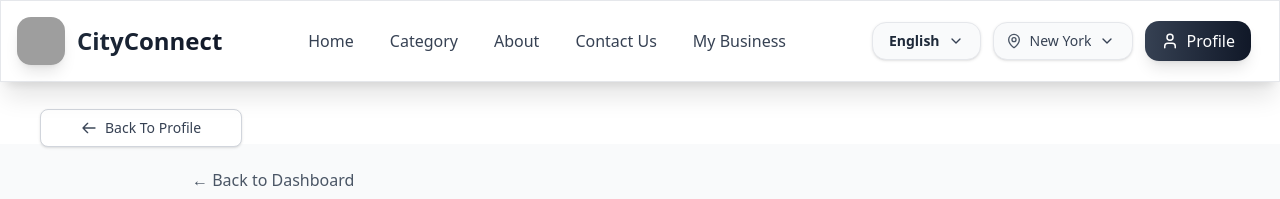
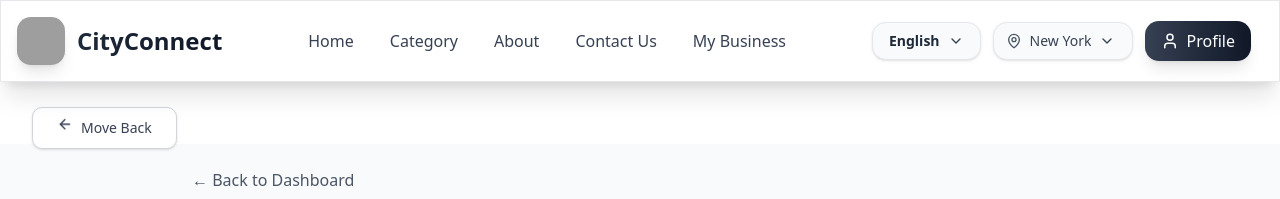
Before and after one commit to ChiragRathod25/CityConnect, a React (Vite) app in the folder Frontend/: page /user-profile/1 in a window 1280 px wide. Shown: the top 199 px of the page. Built offline with nearby package versions, Linux system fonts and the light colour scheme; grey boxes are pictures that could not be loaded.

Commit message:
adding move button

```diff
--- a/Frontend/src/Pages/Profile/Profile.jsx
+++ b/Frontend/src/Pages/Profile/Profile.jsx
@@ -1,5 +1,6 @@
 import BusinessmanProfileInfo from "@/components/businessmanProfile/ProfileInfo";
 import { Button } from "@/components/ui/Button";
+import MoveBackButton from "@/components/ui/MoveBackButton";
 import EditUserProfileInfo from "@/components/userProfile/EditProfileInfo";
 import { ArrowLeft } from "lucide-react";
 import { useParams, useLocation, useNavigate } from "react-router-dom";
@@ -81,25 +82,7 @@ const ProfilePage = () => {
       <div className="relative top-2 md:top-4 z-50">
         <div className="max-w-7xl mx-auto px-4 sm:px-6 lg:px-8">
           <div className="flex items-center justify-between h-16">
-            <button
-              onClick={handleBackToProfile}
-              className="inline-flex ml-2 items-center px-6 md:px-10 py-2 border border-gray-300 rounded-md shadow-sm text-sm font-medium text-gray-700 bg-white hover:bg-gray-100 hover:border-gray-400 focus:outline-none focus:ring-1  transition-colors duration-200"
-            >
-              <svg
-                className="w-4 animate-pulse h-4 mr-2"
-                fill="none"
-                stroke="currentColor"
-                viewBox="0 0 24 24"
-              >
-                <path
-                  strokeLinecap="round"
-                  strokeLinejoin="round"
-                  strokeWidth={2}
-                  d="M10 19l-7-7m0 0l7-7m-7 7h18"
-                />
-              </svg>
-              Back To Profile
-            </button>
+            <MoveBackButton onClick={handleBackToProfile} />
           </div>
         </div>
       </div>
--- a/Frontend/src/components/businessmanProfile/EditBusinessmanProfileInfo.jsx
+++ b/Frontend/src/components/businessmanProfile/EditBusinessmanProfileInfo.jsx
@@ -15,11 +15,13 @@ import {
   Shield,
   CheckCircle
 } from 'lucide-react';
+import { useNavigate } from 'react-router-dom';
+import MoveBackButton from '../ui/MoveBackButton';
 
 const EditBusinessmanProfileNavigation = () => {
   const [isVisible, setIsVisible] = useState(false);
   const [hoveredItem, setHoveredItem] = useState(null);
-
+  const navigate = useNavigate();
   useEffect(() => {
     setIsVisible(true);
   }, []);
@@ -126,6 +128,10 @@ const EditBusinessmanProfileNavigation = () => {
     }
   ];
 
+  const handleMoveBackTo  = ()  => {
+    navigate('/businessman-profile/profile-info');
+  }
+
   const handleNavigation = (editType) => {
     // Navigate to the current route with query parameter
     const currentUrl = window.location.pathname;
@@ -160,8 +166,10 @@ const EditBusinessmanProfileNavigation = () => {
         </div>
       </div>
 
-      <div className="relative z-10 max-w-4xl mx-auto px-3 sm:px-4 lg:px-8 py-4 sm:py-6 lg:py-8">
-
+      <div className="relative z-10  max-w-4xl mx-auto px-3 sm:px-4 lg:px-8 py-4 sm:py-6 lg:py-8">
+        <div className='my-4 md:my-6'>
+          <MoveBackButton onClick={handleMoveBackTo} />
+        </div>
         {/* Header */}
         <div className={`bg-white/90 backdrop-blur-sm rounded-2xl sm:rounded-3xl shadow-2xl border border-gray-200 overflow-hidden mb-6 sm:mb-8 transition-all duration-700 ${
           isVisible ? 'opacity-100 translate-y-0' : 'opacity-0 translate-y-4'
--- /dev/null
+++ b/Frontend/src/components/ui/MoveBackButton.jsx
@@ -0,0 +1,16 @@
+import React from 'react';
+import { ArrowLeft } from 'lucide-react';
+
+const MoveBackButton = ({ onClick, className = "" }) => {
+  return (
+    <button
+      onClick={onClick}
+      className={`inline-flex items-center px-4 md:px-6 py-2.5 border border-gray-300 rounded-lg shadow-sm text-sm font-medium text-gray-700 bg-white hover:bg-gray-50 hover:border-gray-400 hover:shadow-md focus:outline-none focus:ring-2 focus:ring-gray-500 focus:ring-offset-2 transition-all duration-200 ease-in-out group ${className}`}
+    >
+      <ArrowLeft className="w-4 h-4 mr-2 animate-bounce transition-transform duration-200 group-hover:-translate-x-0.5" />
+      Move Back
+    </button>
+  );
+};
+
+export default MoveBackButton;
```
